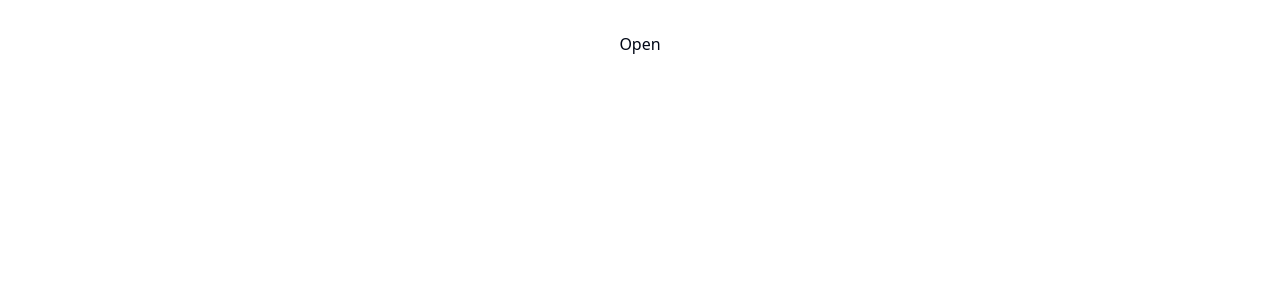
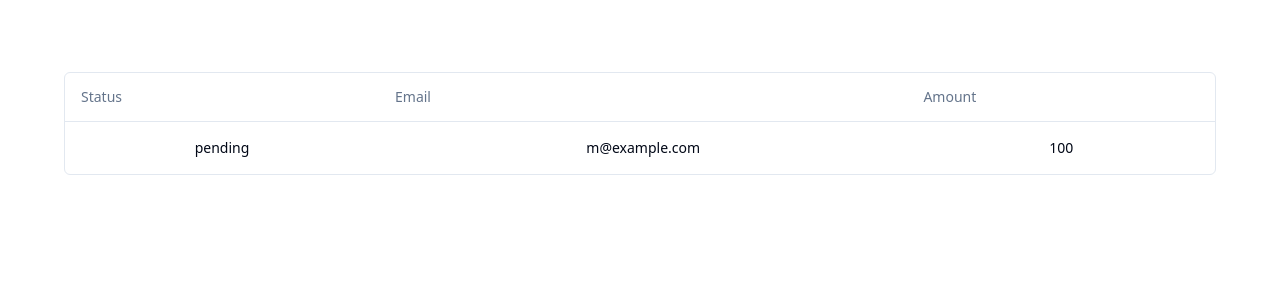
Before and after one commit to ElmotaKi/Front_gestion_autoMobile, a React (Vite) app: page / in a window 1280 px wide. Shown: the top 300 px of the page. Built offline with nearby package versions, Linux system fonts and the light colour scheme.

Commit message:
second commit

```diff
--- a/package.json
+++ b/package.json
@@ -12,6 +12,7 @@
   "dependencies": {
     "@radix-ui/react-dialog": "^1.0.5",
     "@radix-ui/react-slot": "^1.0.2",
+    "@tanstack/react-table": "^8.16.0",
     "class-variance-authority": "^0.7.0",
     "clsx": "^2.1.1",
     "lucide-react": "^0.374.0",
--- a/src/App.jsx
+++ b/src/App.jsx
@@ -1,33 +1,12 @@
-import { useState } from 'react'
-import reactLogo from './assets/react.svg'
-import viteLogo from '/vite.svg'
+
 import './App.css'
+import DemoPage from './app/payments/page'
 
 function App() {
-  const [count, setCount] = useState(0)
 
   return (
     <>
-      <div>
-        <a href="https://vitejs.dev" target="_blank">
-          <img src={viteLogo} className="logo" alt="Vite logo" />
-        </a>
-        <a href="https://react.dev" target="_blank">
-          <img src={reactLogo} className="logo react" alt="React logo" />
-        </a>
-      </div>
-      <h1>Vite + React</h1>
-      <div className="card">
-        <button onClick={() => setCount((count) => count + 1)}>
-          count is {count}
-        </button>
-        <p>
-          Edit <code>src/App.jsx</code> and save to test HMR
-        </p>
-      </div>
-      <p className="read-the-docs">
-        Click on the Vite and React logos to learn more
-      </p>
+    <DemoPage/>
     </>
   )
 }
--- /dev/null
+++ b/src/app/payments/columns.tsx
@@ -0,0 +1,27 @@
+"use client"
+
+import { ColumnDef } from "@tanstack/react-table"
+
+// This type is used to define the shape of our data.
+// You can use a Zod schema here if you want.
+export type Payment = {
+  id: string
+  amount: number
+  status: "pending" | "processing" | "success" | "failed"
+  email: string
+}
+
+export const columns: ColumnDef<Payment>[] = [
+  {
+    accessorKey: "status",
+    header: "Status",
+  },
+  {
+    accessorKey: "email",
+    header: "Email",
+  },
+  {
+    accessorKey: "amount",
+    header: "Amount",
+  },
+]
--- /dev/null
+++ b/src/app/payments/data-table.tsx
@@ -0,0 +1,80 @@
+"use client"
+
+import {
+  ColumnDef,
+  flexRender,
+  getCoreRowModel,
+  useReactTable,
+} from "@tanstack/react-table"
+
+import {
+  Table,
+  TableBody,
+  TableCell,
+  TableHead,
+  TableHeader,
+  TableRow,
+} from "../../components/ui/table";
+
+interface DataTableProps<TData, TValue> {
+  columns: ColumnDef<TData, TValue>[]
+  data: TData[]
+}
+
+export function DataTable<TData, TValue>({
+  columns,
+  data,
+}: DataTableProps<TData, TValue>) {
+  const table = useReactTable({
+    data,
+    columns,
+    getCoreRowModel: getCoreRowModel(),
+  })
+
+  return (
+    <div className="rounded-md border">
+      <Table>
+        <TableHeader>
+          {table.getHeaderGroups().map((headerGroup) => (
+            <TableRow key={headerGroup.id}>
+              {headerGroup.headers.map((header) => {
+                return (
+                  <TableHead key={header.id}>
+                    {header.isPlaceholder
+                      ? null
+                      : flexRender(
+                          header.column.columnDef.header,
+                          header.getContext()
+                        )}
+                  </TableHead>
+                )
+              })}
+            </TableRow>
+          ))}
+        </TableHeader>
+        <TableBody>
+          {table.getRowModel().rows?.length ? (
+            table.getRowModel().rows.map((row) => (
+              <TableRow
+                key={row.id}
+                data-state={row.getIsSelected() && "selected"}
+              >
+                {row.getVisibleCells().map((cell) => (
+                  <TableCell key={cell.id}>
+                    {flexRender(cell.column.columnDef.cell, cell.getContext())}
+                  </TableCell>
+                ))}
+              </TableRow>
+            ))
+          ) : (
+            <TableRow>
+              <TableCell colSpan={columns.length} className="h-24 text-center">
+                No results.
+              </TableCell>
+            </TableRow>
+          )}
+        </TableBody>
+      </Table>
+    </div>
+  )
+}
--- /dev/null
+++ b/src/app/payments/page.tsx
@@ -0,0 +1,25 @@
+import { Payment, columns } from "./columns"
+import { DataTable } from "./data-table"
+
+async function getData(): Promise<Payment[]> {
+  // Fetch data from your API here.
+  return [
+    {
+      id: "728ed52f",
+      amount: 100,
+      status: "pending",
+      email: "m@example.com",
+    },
+    // ...
+  ]
+}
+
+export default async function DemoPage() {
+  const data = await getData()
+
+  return (
+    <div className="container mx-auto py-10">
+      <DataTable columns={columns} data={data} />
+    </div>
+  )
+}
--- /dev/null
+++ b/src/components/ui/table.tsx
@@ -0,0 +1,117 @@
+import * as React from "react"
+
+import { cn } from "@/lib/utils"
+
+const Table = React.forwardRef<
+  HTMLTableElement,
+  React.HTMLAttributes<HTMLTableElement>
+>(({ className, ...props }, ref) => (
+  <div className="relative w-full overflow-auto">
+    <table
+      ref={ref}
+      className={cn("w-full caption-bottom text-sm", className)}
+      {...props}
+    />
+  </div>
+))
+Table.displayName = "Table"
+
+const TableHeader = React.forwardRef<
+  HTMLTableSectionElement,
+  React.HTMLAttributes<HTMLTableSectionElement>
+>(({ className, ...props }, ref) => (
+  <thead ref={ref} className={cn("[&_tr]:border-b", className)} {...props} />
+))
+TableHeader.displayName = "TableHeader"
+
+const TableBody = React.forwardRef<
+  HTMLTableSectionElement,
+  React.HTMLAttributes<HTMLTableSectionElement>
+>(({ className, ...props }, ref) => (
+  <tbody
+    ref={ref}
+    className={cn("[&_tr:last-child]:border-0", className)}
+    {...props}
+  />
+))
+TableBody.displayName = "TableBody"
+
+const TableFooter = React.forwardRef<
+  HTMLTableSectionElement,
+  React.HTMLAttributes<HTMLTableSectionElement>
+>(({ className, ...props }, ref) => (
+  <tfoot
+    ref={ref}
+    className={cn(
+      "border-t bg-muted/50 font-medium [&>tr]:last:border-b-0",
+      className
+    )}
+    {...props}
+  />
+))
+TableFooter.displayName = "TableFooter"
+
+const TableRow = React.forwardRef<
+  HTMLTableRowElement,
+  React.HTMLAttributes<HTMLTableRowElement>
+>(({ className, ...props }, ref) => (
+  <tr
+    ref={ref}
+    className={cn(
+      "border-b transition-colors hover:bg-muted/50 data-[state=selected]:bg-muted",
+      className
+    )}
+    {...props}
+  />
+))
+TableRow.displayName = "TableRow"
+
+const TableHead = React.forwardRef<
+  HTMLTableCellElement,
+  React.ThHTMLAttributes<HTMLTableCellElement>
+>(({ className, ...props }, ref) => (
+  <th
+    ref={ref}
+    className={cn(
+      "h-12 px-4 text-left align-middle font-medium text-muted-foreground [&:has([role=checkbox])]:pr-0",
+      className
+    )}
+    {...props}
+  />
+))
+TableHead.displayName = "TableHead"
+
+const TableCell = React.forwardRef<
+  HTMLTableCellElement,
+  React.TdHTMLAttributes<HTMLTableCellElement>
+>(({ className, ...props }, ref) => (
+  <td
+    ref={ref}
+    className={cn("p-4 align-middle [&:has([role=checkbox])]:pr-0", className)}
+    {...props}
+  />
+))
+TableCell.displayName = "TableCell"
+
+const TableCaption = React.forwardRef<
+  HTMLTableCaptionElement,
+  React.HTMLAttributes<HTMLTableCaptionElement>
+>(({ className, ...props }, ref) => (
+  <caption
+    ref={ref}
+    className={cn("mt-4 text-sm text-muted-foreground", className)}
+    {...props}
+  />
+))
+TableCaption.displayName = "TableCaption"
+
+export {
+  Table,
+  TableHeader,
+  TableBody,
+  TableFooter,
+  TableHead,
+  TableRow,
+  TableCell,
+  TableCaption,
+}
--- a/src/main.jsx
+++ b/src/main.jsx
@@ -2,31 +2,12 @@
 import ReactDOM from 'react-dom/client'
 import App from './App.jsx'
 import './index.css'
-import {
-  Dialog,
-  DialogContent,
-  DialogDescription,
-  DialogHeader,
-  DialogTitle,
-  DialogTrigger,
-} from "@/components/ui/dialog"
+
 
 
 
 ReactDOM.createRoot(document.getElementById('root')).render(
   <React.StrictMode>
-<Dialog>
-  <DialogTrigger>Open</DialogTrigger>
-  <DialogContent>
-    <DialogHeader>
-      <DialogTitle>Are you absolutely sure?</DialogTitle>
-      <DialogDescription>
-        This action cannot be undone. This will permanently delete your account
-        and remove your data from our servers.
-      </DialogDescription>
-    </DialogHeader>
-  </DialogContent>
-</Dialog>
-
+    <App/>
   </React.StrictMode>,
 )
```
Also changed, not shown: 1 other file (tests, documents, lock files or other folders).
